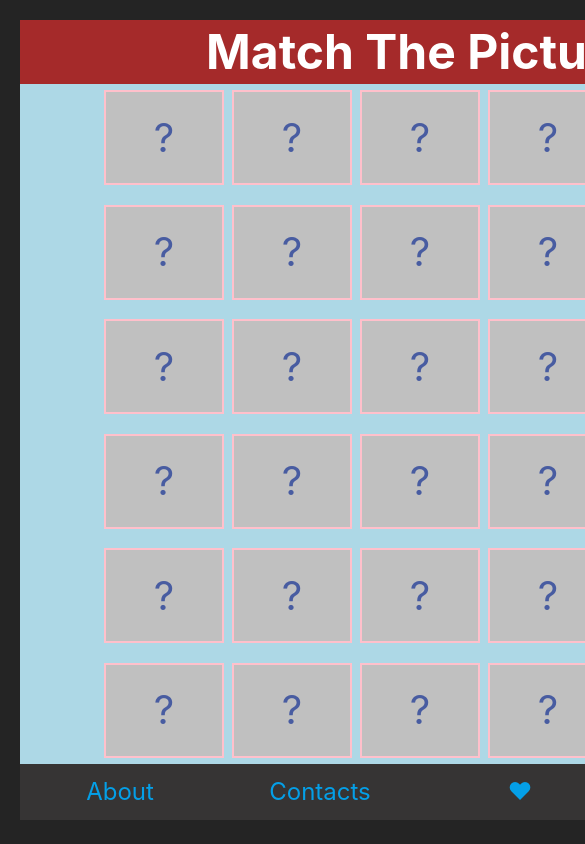
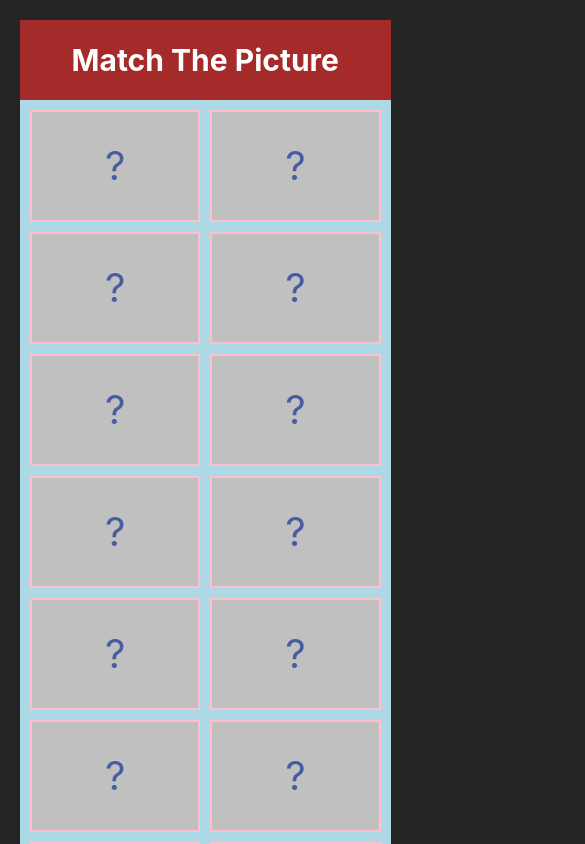
Before and after one commit to HovhannesKeshishyan/MachuPicchu, a React (Vite) app: page / in a window 390 px wide. Shown: the top 844 px of the page, 585 px wide, since content can reach past the window. Built offline with nearby package versions, Linux system fonts and the light colour scheme.

Commit message:
add responsive styles

```diff
--- a/src/App.css
+++ b/src/App.css
@@ -7,9 +7,8 @@
 
 .App {
   display: grid;
-  width: 800px;
-  height: 800px;
-  grid-template-rows: 8% 85% 7%;
+  width: fit-content;
+  grid-template-rows: auto 1fr auto;
   grid-template-columns: 1fr;
   background-color: grey;
   margin: 0 auto;
--- a/src/components/footer/Footer.module.scss
+++ b/src/components/footer/Footer.module.scss
@@ -1,6 +1,7 @@
 .footer {
   display: flex;
   width: 100%;
+  min-height: 100px;
   background-color: rgb(54, 52, 52);
   align-items: center;
 
@@ -31,6 +32,17 @@
   }
 }
 
+@media screen and (max-width: 500px) {
+  .footer {
+    ul {
+      display: flex;
+      flex-wrap: wrap;
+      gap: 20px;
+      padding: 20px;
+    }
+  }
+}
+
 @keyframes heart-beat {
   0% {
     color: #049fe7;
--- a/src/components/header/Header.module.scss
+++ b/src/components/header/Header.module.scss
@@ -1,6 +1,7 @@
 .header {
   display: flex;
   width: 100%;
+  min-height: 80px;
   background-color: brown;
   justify-content: center;
   align-items: center;
@@ -13,3 +14,12 @@
     font-size: 4.8rem;
   }
 }
+
+@media screen and (max-width: 500px) {
+  .header {
+    h1 {
+      font-size: 3rem;
+      line-height: 3rem;
+    }
+  }
+}
--- a/src/components/main/Main.module.scss
+++ b/src/components/main/Main.module.scss
@@ -6,14 +6,14 @@
 
 .main {
   display: grid;
-  width: 100%;
-  height: 100%;
+  width: 800px;
   background-color: lightblue;
-  grid-template-columns: repeat(5, 15%);
-  grid-template-rows: repeat(6, 14%);
-  grid-gap: 1%;
+  grid-template-columns: repeat(5, 120px);
+  grid-template-rows: repeat(6, 112px);
+  grid-gap: 10px;
   justify-content: center;
   align-content: space-around;
+  padding: 10px;
 
   &.main_click_disabled {
     pointer-events: none;
@@ -55,3 +55,11 @@
     }
   }
 }
+
+@media screen and (max-width: 800px) {
+  .main {
+    width: 95vw;
+    grid-template-columns: repeat(auto-fill, minmax(120px, 1fr));
+    grid-auto-rows: 100px;
+  }
+}
--- a/src/components/main/Main.tsx
+++ b/src/components/main/Main.tsx
@@ -74,7 +74,7 @@ const Main: FC = () => {
         />
       )}
 
-      <div className={main_class_name}>
+      <main className={main_class_name}>
         {currentGameImages.map((image) => {
           const class_name = openedImages[image.id]
             ? `${styles.grid_item} ${styles.show}`
@@ -90,7 +90,7 @@ const Main: FC = () => {
             </div>
           );
         })}
-      </div>
+      </main>
     </>
   );
 };
```
